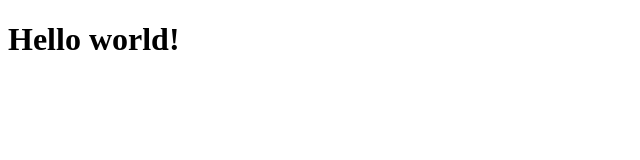
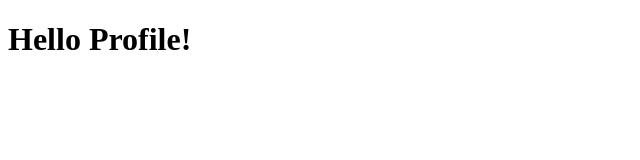
Before and after one commit to brunoapollon/brunoapollon-never-forget-front, a React (Vite) app: page /profile in a window 1280 px wide. Shown: the top 160 px of the page, without its empty margins (0-640 px from the left). Built offline with nearby package versions, Linux system fonts and the light colour scheme; sample sign-in values are in the browser's storage.

Commit message:
fix: refactoring private routes

```diff
--- a/src/routes/Route.jsx
+++ b/src/routes/Route.jsx
@@ -1,13 +1,11 @@
 import React from 'react';
 import { Navigate } from 'react-router-dom';
 
-const PrivateRoute = function (props) {
-  const { isPrivate, children } = props;
-
+const PrivateRoute = function ({ children }) {
   const authenticatedUser = localStorage.getItem('@NF:user');
   const token = localStorage.getItem('@NF:token');
 
-  if ((!authenticatedUser || !token) && isPrivate) return <Navigate to="/" />;
+  if (!authenticatedUser || !token) return <Navigate to="/" />;
 
   return children;
 };
--- a/src/routes/index.jsx
+++ b/src/routes/index.jsx
@@ -9,19 +9,12 @@ import Profile from '../pages/Profile';
 const Routes = function () {
   return (
     <RoutesDOM>
-      <Route
-        path="/"
-        element={
-          <RoutePrivate>
-            <Login />
-          </RoutePrivate>
-        }
-      />
+      <Route path="/" element={<Login />} />
       <Route
         path="/profile"
         element={
-          <RoutePrivate isPrivate>
-            <Login />
+          <RoutePrivate>
+            <Profile />
           </RoutePrivate>
         }
       />
```
